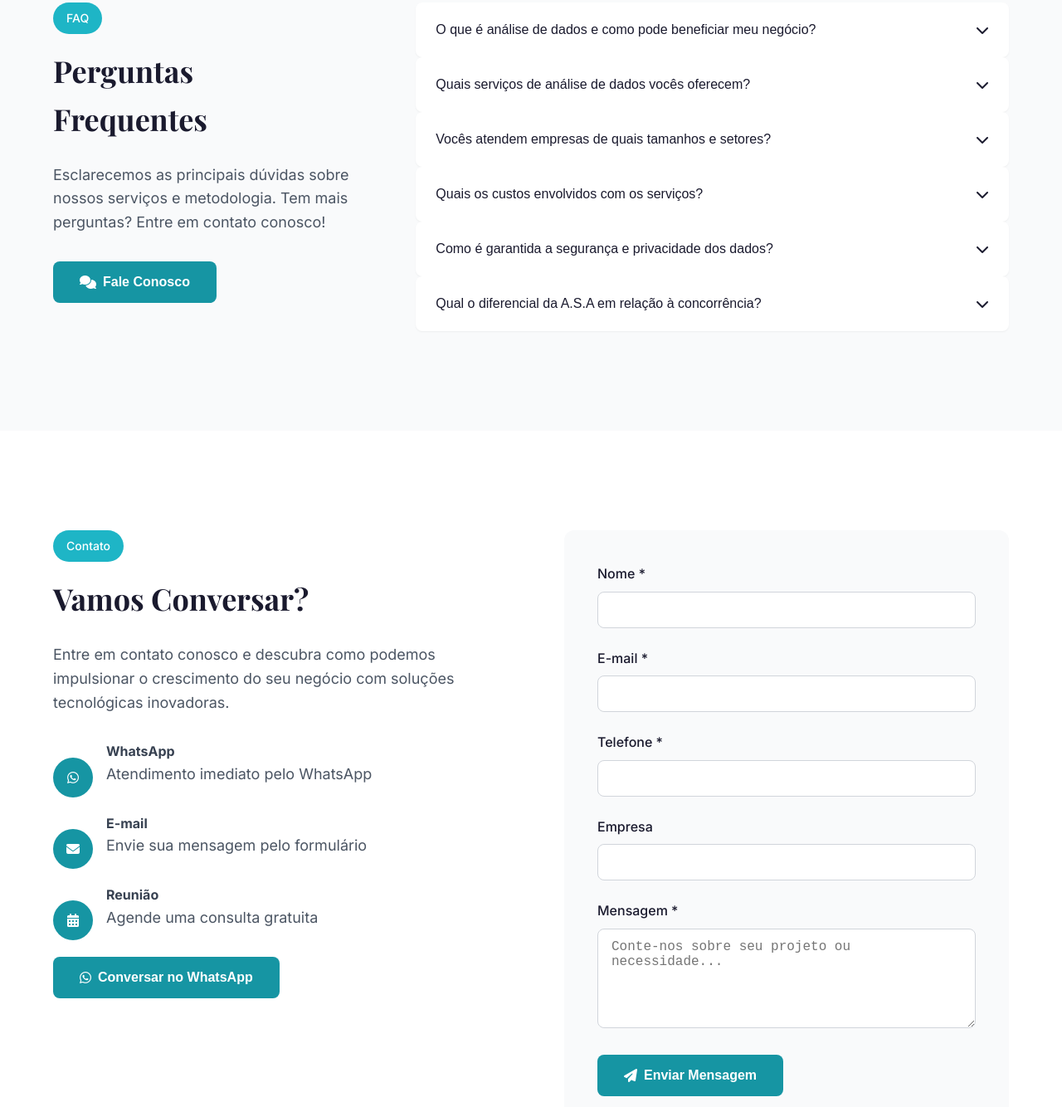
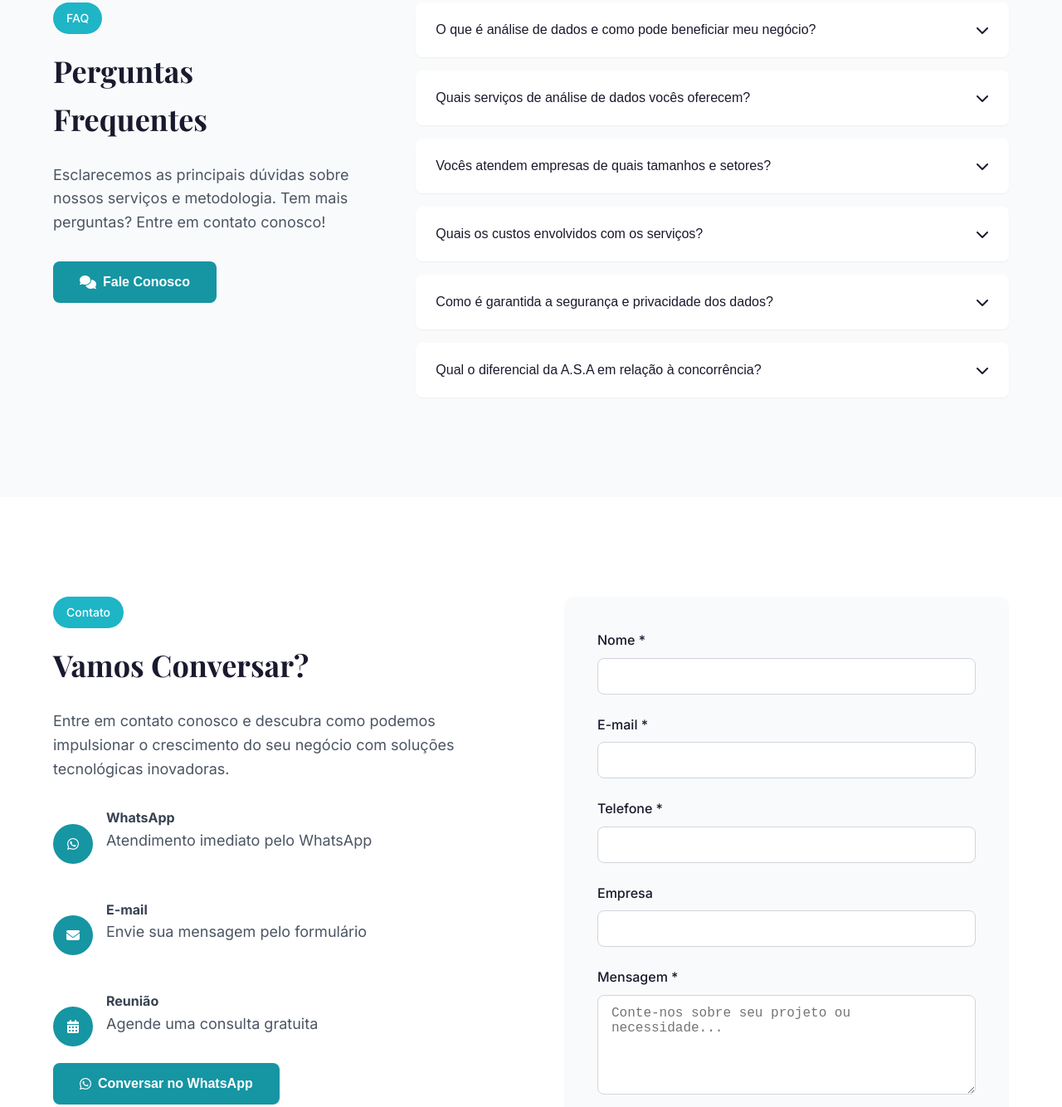
Before and after one commit to pinheiroth/site_A.S.A, a plain HTML site: page site-asa.html in a window 1280 px wide. Shown: the part 5027-6361 px from the top of the page at 83% size. Drawn offline with nearby package versions, Linux system fonts and the light colour scheme.

Commit message:
fix: ajuste 404

```diff
--- a/css/style.css
+++ b/css/style.css
@@ -544,8 +544,8 @@
             margin-bottom: 32px;
         }
 
-        .faq-list {
-            space-y: 16px;
+        .faq-list > * + * {
+            margin-top: 16px;
         }
 
         .faq-item {
@@ -620,8 +620,8 @@
             margin-bottom: 32px;
         }
 
-        .contact-methods {
-            space-y: 24px;
+        .contact-methods > * + * {
+            margin-top: 24px;
         }
 
         .contact-method {
```
Also changed, not shown: vercel.json.
